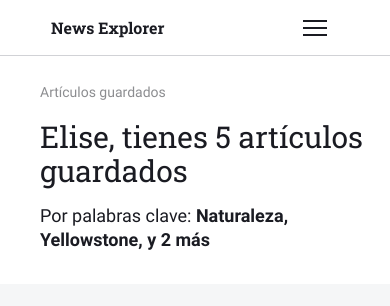
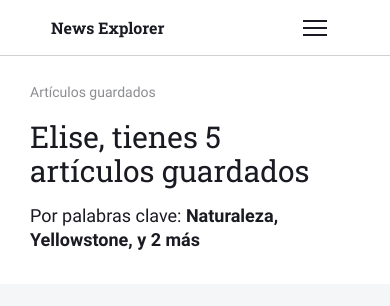
Before and after one commit to PacoZ2024/news-explorer-frontend, a React (Vite) app: page /saved-news in a window 390 px wide. Shown: the top 306 px of the page. Built offline with nearby package versions, Linux system fonts and the light colour scheme; grey boxes are pictures that could not be loaded.

Commit message:
fix(Saved News Header): Se ajusta la visualización del componente para distintas resoluciones

```diff
--- a/src/components/SavedNewsHeader/SavedNewsHeader.css
+++ b/src/components/SavedNewsHeader/SavedNewsHeader.css
@@ -35,7 +35,7 @@
 }
 
 .saved-news-header__themes {
-  margin: 30px 0 56px;
+  margin: 30px 104px 56px 0;
   font-family: 'Roboto';
   font-weight: 400;
   font-size: 18px;
@@ -53,17 +53,38 @@
   }
 
   .saved-news-header__title {
+    max-width: 400px;
     margin-top: 16px;
     font-size: 30px;
     line-height: 34px;
   }
 
   .saved-news-header__themes {
-    margin: 16px 0 32px;
+    margin: 16px 40px 32px 0;
   }
 }
 
-@media screen and (max-width: 320px) {
+@media screen and (max-width: 420px) {
+  .saved-news-header {
+    padding-left: 30px;
+  }
+
+  .saved-news-header__themes {
+    margin-right: 30px;
+  }
+}
+
+@media screen and (max-width: 390px) {
+  .saved-news-header__title {
+    max-width: 300px;
+  }
+
+  .saved-news-header__username {
+    max-width: 280px;
+  }
+}
+
+@media screen and (max-width: 330px) {
   .saved-news-header {
     padding-left: 16px;
   }
@@ -84,5 +105,6 @@
   .saved-news-header__themes {
     margin-top: 50px;
     max-width: 288px;
+    margin-right: 16px;
   }
 }
```
